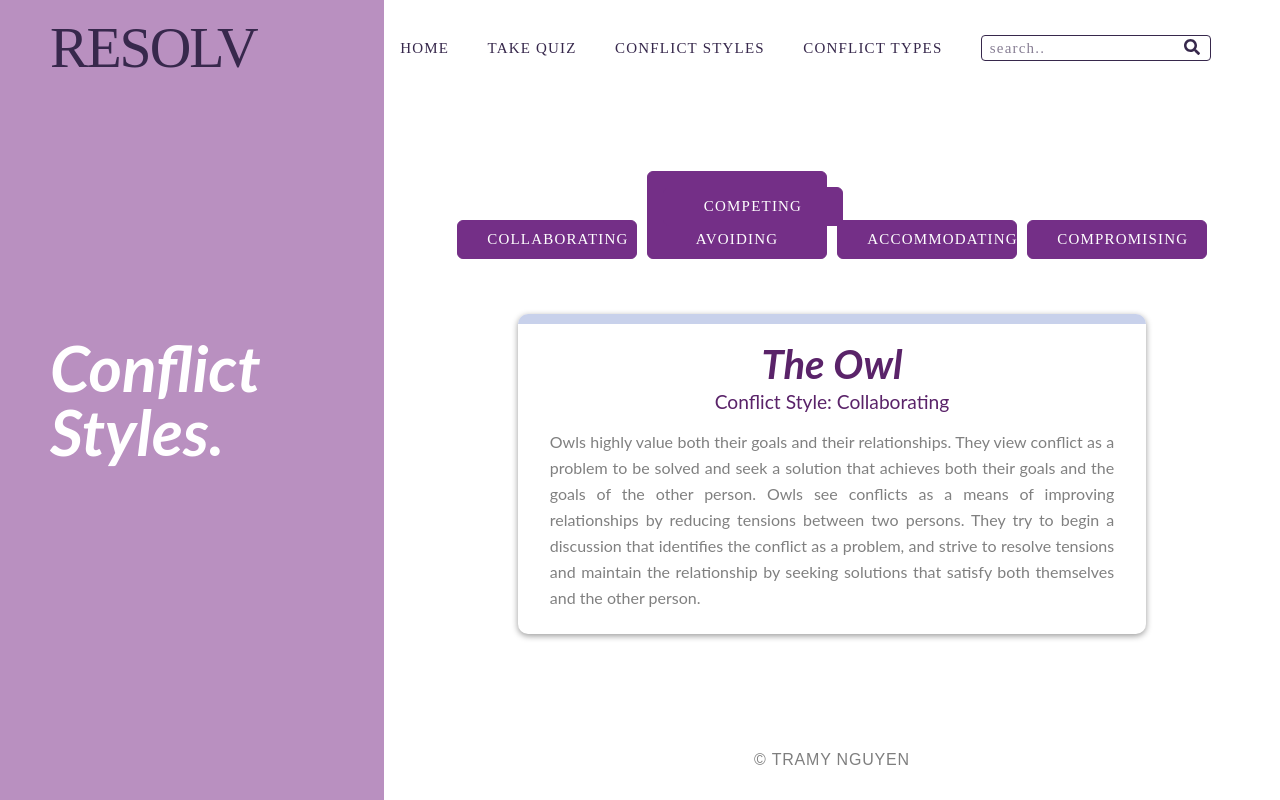
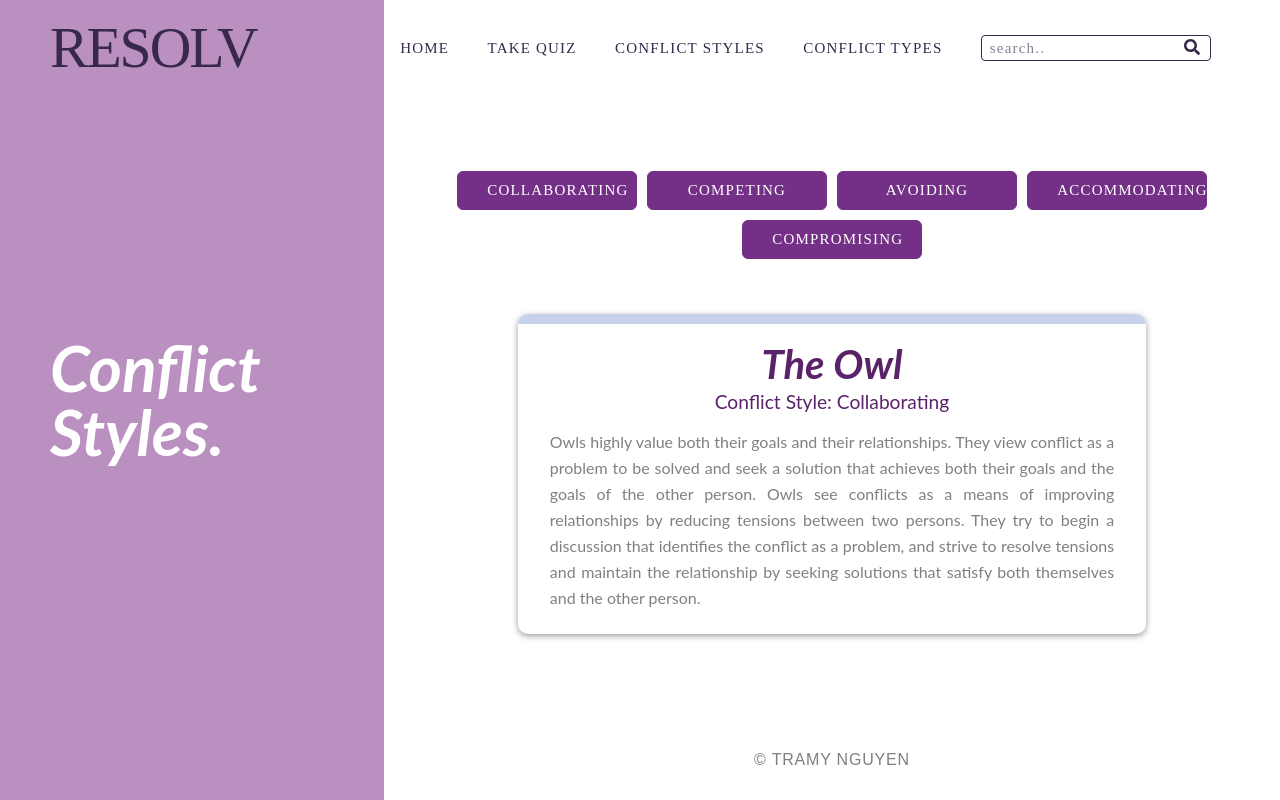
Before and after one commit to tramynn/no-db, a React (Create React App) app: page / in a window 1280 px wide. Both pictures are taken after a click on the item "CONFLICT STYLES". Built offline with nearby package versions, Linux system fonts and the light colour scheme.

Commit message:
fixed conflict styles component

```diff
--- a/src/components/ConflictStyles/StylesNav/StylesNav.js
+++ b/src/components/ConflictStyles/StylesNav/StylesNav.js
@@ -14,7 +14,7 @@ class StylesNav extends Component {
               Collaborating
             </li>
           </button>
-          <button className="SN">
+
           <button className="SN">
             <li
               className="SN-Link"
@@ -23,6 +23,7 @@ class StylesNav extends Component {
               Competing
             </li>
           </button>
+          <button className="SN">
             <li
               className="SN-Link"
               onClick={() => this.props.updateSection("Avoiding")}
```
Lines whose indentation alone changed are shown as unchanged.
